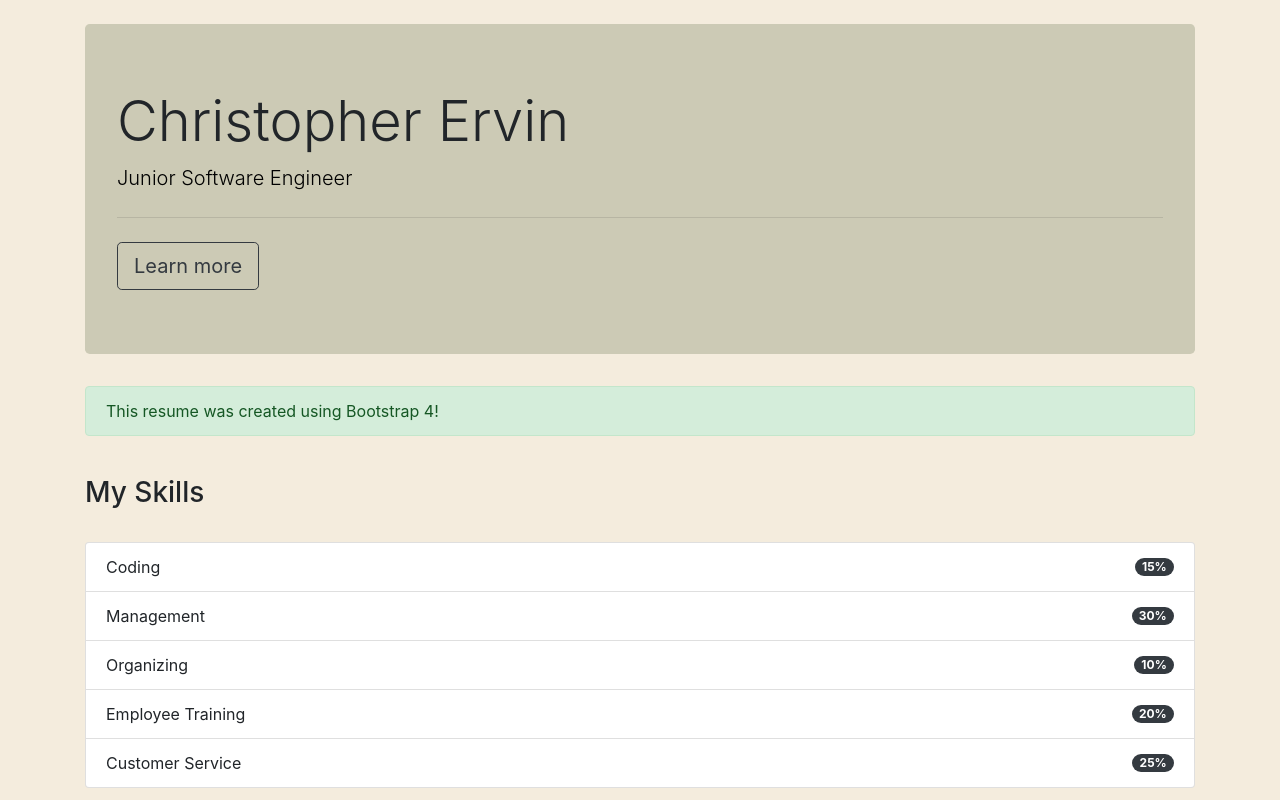
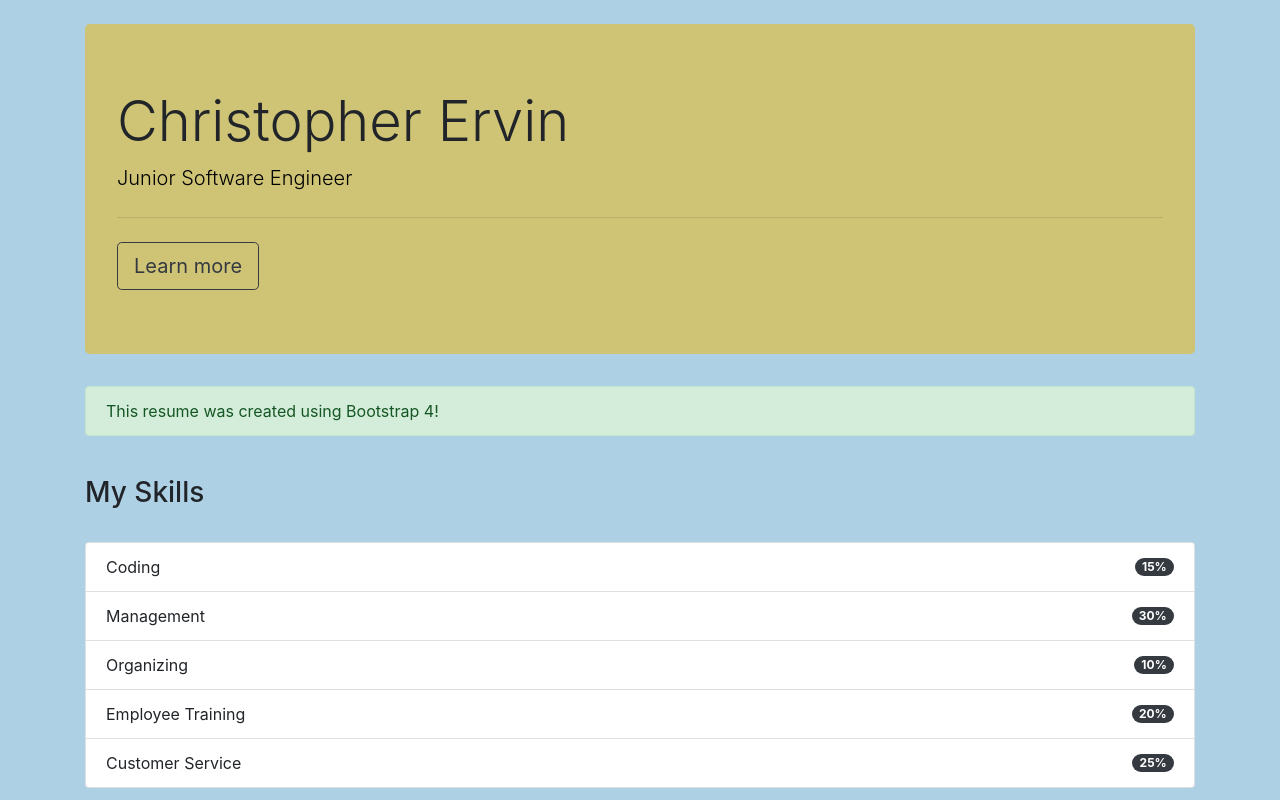
Before and after one commit to Chris-Ervin-83/Bootstrap-responsive-resume, a plain HTML site: page index.html in a window 1280 px wide. Shown: the top 800 px of the page. Drawn offline with nearby package versions, Linux system fonts and the light colour scheme.

Commit message:
changed some background colors

```diff
--- a/index.html
+++ b/index.html
@@ -10,10 +10,10 @@
         integrity="sha384-B0vP5xmATw1+K9KRQjQERJvTumQW0nPEzvF6L/Z6nronJ3oUOFUFpCjEUQouq2+l" crossorigin="anonymous">
 </head>
 
-<body style="background-color: rgb(234 220 191 / 52%) !important">
+<body style="background-color: rgba(100, 166, 204, 0.52) !important">
     <br>
     <div class="container">
-        <div class="jumbotron" style="background-color: rgba(109, 122, 87, 0.301);">
+        <div class="jumbotron" style="background-color: rgba(240, 184, 0, 0.486);">
             <h1 class="display-4">Christopher Ervin</h1>
             <p class="lead" style="color: rgb(0, 0, 0)">Junior Software Engineer</p>
             <hr class="my-4">
@@ -99,7 +99,7 @@
     </div>
     <br>
     <div class="container text-center">
-        <div class="jumbotron jumbotron-fluid" style="background-color: rgba(109, 122, 87, 0.301);">
+        <div class="jumbotron jumbotron-fluid" style="background-color: rgba(240, 184, 0, 0.486);">
             <div class="container">
                 <h1 class="display-4">Contact Info:</h1>
                 <p class="lead">(205)-234-1861
```
